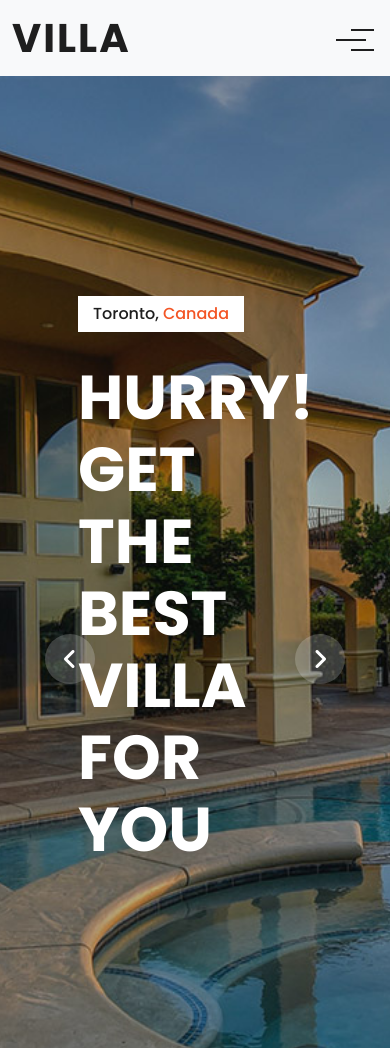
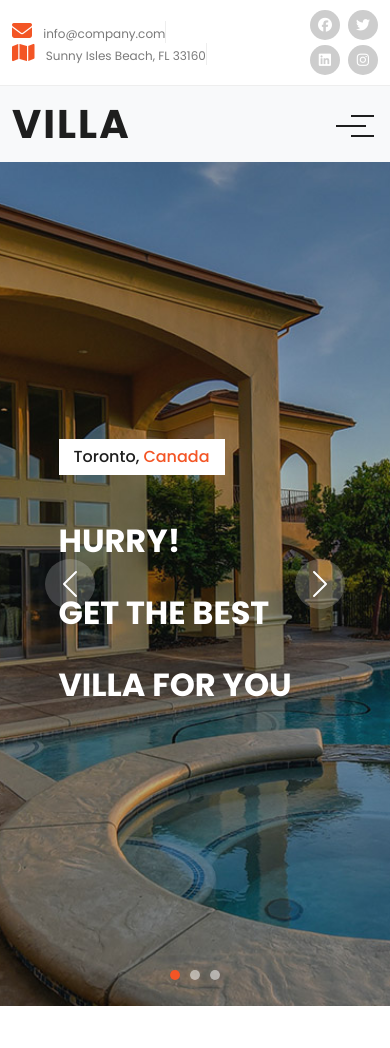
Before and after one commit to PhantomNoGameNoLife/Villa-Agency, a plain HTML site: page index.html in a window 390 px wide. Shown: the top 1048 px of the page. Drawn offline with nearby package versions, Linux system fonts and the light colour scheme.

Commit message:
update Carousel

```diff
--- a/css/master.css
+++ b/css/master.css
@@ -31,6 +31,8 @@ Global Styles
   --main-color: #f35525;
   --secondry-color: #1e1e1e;
   --default-color: #fff;
+  --bg-color: #cdcdcd;
+  --border-color: #eee;
 }
 
 body {
@@ -104,17 +106,17 @@ body {
 }
 
 .icon-button a:hover {
-  color: #f35525;
+  color: var(--main-color);
 }
 
 .icon-button a:hover i {
-  color: #fff;
+  color: var(--default-color);
 }
 
 .main-button a {
   display: inline-block;
-  background-color: #1e1e1e;
-  color: #fff;
+  background-color: var(--secondry-color);
+  color: var(--default-color);
   font-size: 14px;
   font-weight: 500;
   height: 40px;
@@ -125,8 +127,8 @@ body {
 }
 
 .main-button a:hover {
-  background-color: #f35525;
-  color: #fff;
+  background-color: var(--main-color);
+  color: var(--default-color);
 }
 
 h1,
@@ -135,20 +137,19 @@ h3,
 h4,
 h5,
 h6 {
-  color: #1e1e1e;
-  margin-top: 0px;
-  margin-bottom: 0px;
+  color: var(--secondry-color);
   font-weight: 700;
 }
 
 p {
-  font-size: 14px;
+  font-size: .875rem;
   line-height: 28px;
   color: #4a4a4a;
 }
 
 ul {
   list-style: none;
+  padding: 0;
 }
 
 a,
@@ -269,9 +270,9 @@ sub-navbar Style
 */
 
 .sub-navbar {
-  background-color: #fff;
+  background-color: var(--default-color);
   padding: .625rem 0px;
-  border-bottom: 1px solid #eee;
+  border-bottom: 1px solid var(--border-color);
 }
 
 .sub-navbar ul.social-links li {
@@ -281,9 +282,9 @@ sub-navbar Style
 .sub-navbar ul.social-links li a {
   width: 30px;
   height: 30px;
-  background-color: #cdcdcd;
+  background-color: var(--bg-color);
   border-radius: 50%;
-  color: #fff;
+  color: var(--default-color);
   font-size: 14px;
   transition: all .3s;
   -webkit-transition: all .3s;
@@ -302,7 +303,7 @@ sub-navbar Style
 .sub-navbar ul.info li {
   font-size: .875rem;
   color: #7a7a7a;
-  border-right: 1px solid #eee;
+  border-right: 1px solid var(--border-color);
   margin-right: 25px;
   padding-right: 25px;
 }
@@ -415,109 +416,96 @@ Banner Style
 ---------------------------------------------
 */
 
-.main-banner .item {
-  background-position: center center;
-  background-repeat: no-repeat;
-  background-size: cover;
-  padding: 220px 20% 320px 20%;
-  margin-top: 0px;
-}
-
-.main-banner .item-1 {
-  background-image: url(./../images/banner-01.jpg);
-}
-
-.main-banner .item-2 {
-  background-image: url(./../images/banner-02.jpg);
-}
-
-.main-banner .item-3 {
-  background-image: url(./../images/banner-03.jpg);
-}
-
-.main-banner .item span.category {
-  background-color: #fff;
-  color: #1e1e1e;
-  font-size: 16px;
+.carousel-caption {
+  text-align: left;
+  height: max-content;
+  top: 50%;
+  transform: translateY(-50%);
+  -webkit-transform: translateY(-50%);
+  -moz-transform: translateY(-50%);
+  -ms-transform: translateY(-50%);
+  -o-transform: translateY(-50%);
+}
+
+.carousel-caption .category {
+  background-color: var(--default-color);
+  color: var(--secondry-color);
+  font-size: 1rem;
   font-weight: 500;
-  text-transform: capitalize;
-  padding: 6px 15px;
-  display: inline-block;
+  padding: .375rem .9375rem;
   margin-bottom: 30px;
 }
 
-.main-banner .item span.category em {
+.carousel-caption .category em {
   font-style: normal;
-  color: #f35525;
-}
-
-.main-banner .item h2 {
-  font-size: 62px;
-  font-weight: 700;
+  color: var(--main-color);
+}
+
+.carousel-caption h2 {
+  font-size: 3.875rem;
   text-transform: uppercase;
-  color: #fff;
+  color: var(--default-color);
   line-height: 72px;
   width: 50%;
-  margin-bottom: 0px;
-}
-
-.main-banner .owl-dots {
-  position: absolute;
-  bottom: 60px;
-  left: 20%;
-}
-
-.main-banner .owl-dots .owl-dot {
+}
+
+.carousel-item {
+  height: 100dvh;
+}
+
+.carousel-item img {
+  height: 100%;
+  object-fit: cover;
+}
+
+.carousel-indicators [data-bs-target] {
   width: 10px;
   height: 10px;
-  background-color: #fff;
+  background-color: var(--default-color);
+  margin: 0 5px;
   border-radius: 50%;
-  margin-right: 10px;
-  transition: all .5s;
-}
-
-.main-banner .owl-dots .active {
-  background-color: #f35525;
-}
-
-.main-banner .owl-nav {
-  position: absolute;
-  top: 50%;
-  width: 100%;
-  transform: translateY(-50px);
-}
-
-.main-banner .owl-nav .owl-prev i,
-.main-banner .owl-nav .owl-next i {
+  -webkit-border-radius: 50%;
+  -moz-border-radius: 50%;
+  -ms-border-radius: 50%;
+  -o-border-radius: 50%;
+}
+
+.carousel-indicators button:hover,
+.carousel-indicators .active {
+  background-color: var(--main-color);
+}
+
+.carousel-control-prev,
+.carousel-control-next {
   width: 50px;
   height: 50px;
-  line-height: 50px;
-  font-size: 24px;
-  display: inline-block;
-  color: #fff;
+  top: 50%;
   background-color: rgba(255, 255, 255, 0.2);
+  opacity: 1;
+  transform: translateY(-50%);
+  -webkit-transform: translateY(-50%);
+  -moz-transform: translateY(-50%);
+  -ms-transform: translateY(-50%);
+  -o-transform: translateY(-50%);
   border-radius: 50%;
-  opacity: 1;
-  transition: all .3s;
-}
-
-.main-banner .owl-nav .owl-prev i {
-  position: absolute;
+  -webkit-border-radius: 50%;
+  -moz-border-radius: 50%;
+  -ms-border-radius: 50%;
+  -o-border-radius: 50%;
+}
+
+.carousel-control-prev {
   left: 45px;
 }
 
-.main-banner .owl-nav .owl-next i {
-  position: absolute;
+.carousel-control-next {
   right: 45px;
 }
 
-.main-banner .owl-nav .owl-prev i:hover,
-.main-banner .owl-nav .owl-next i:hover {
-  opacity: 1;
+.carousel-control-prev:hover,
+.carousel-control-next:hover {
   background-color: rgba(255, 255, 255, 0.5);
 }
-
-
 
 /*
 ---------------------------------------------
@@ -1375,10 +1363,6 @@ Responsive Style
 ---------------------------------------------
 */
 
-body {
-  overflow-x: hidden;
-}
-
 @media (max-width: 767px) {
 
   .best-deal .tabs-content .nav-link {
@@ -1404,18 +1388,6 @@ body {
 }
 
 @media (max-width: 992px) {
-  .sub-navbar {
-    display: none;
-  }
-
-  .background-header .main-nav .logo h1 {
-    line-height: 80px;
-  }
-
-  .main-banner .item h2 {
-    width: 100%;
-  }
-
   .featured .section-heading {
     margin-left: 0px;
     margin-right: 0px;
--- a/css/media.css
+++ b/css/media.css
@@ -1,5 +1,10 @@
 /* Responsive Design */
 @media (max-width: 991px) {
+    .sub-navbar ul.info li {
+        margin: 0;
+        padding: 0;
+    }
+
     .navbar-nav {
         background-color: #f1f0fe;
         border-radius: 0 0 25px 25px;
@@ -30,13 +35,40 @@
         margin: auto;
         text-align: center;
     }
+
+    .carousel-caption h2 {
+        width: 70%;
+    }
 }
 
-@media (max-width: 767px) {}
+@media (max-width: 767px) {
+    ul.info {
+        flex-direction: column;
+        align-items: start !important;
+    }
+
+    ul.social-links {
+        flex-wrap: wrap;
+        row-gap: 5px;
+    }
+
+    .sub-navbar ul.info li {
+        font-size: .75rem;
+        row-gap: 5px;
+    }
+
+    .carousel-caption h2 {
+        width: 100%;
+    }
+}
 
 @media (max-width: 575.98px) {
     .navbar-collapse.show {
         width: 100%;
         top: 76px;
     }
+
+    .carousel-caption h2 {
+        font-size: 2rem;
+    }
 }
--- a/index.html
+++ b/index.html
@@ -53,13 +53,13 @@
   <div class="sub-navbar">
     <div class="container">
       <div class="row align-items-center">
-        <div class="col-lg-8 col-md-8">
-          <ul class="info d-flex align-items-center mb-0">
+        <div class="col-8">
+          <ul class="info d-flex align-items-center mb-0 column-gap-4">
             <li><i class=" fa fa-envelope"></i> info@company.com</li>
             <li><i class="fa fa-map"></i> Sunny Isles Beach, FL 33160</li>
           </ul>
         </div>
-        <div class="col-lg-4 col-md-4">
+        <div class="col-4">
           <ul class="social-links d-flex align-items-center justify-content-end mb-0">
             <li><a href="#"><i class="fab fa-facebook"></i></a></li>
             <li><a href="https://x.com/minthu" target="_blank"><i class="fab fa-twitter"></i></a></li>
@@ -104,28 +104,54 @@
   </nav>
   <!-- ***** navbar end ***** -->
 
-  <div class="main-banner">
-    <div class="owl-carousel owl-banner">
-      <div class="item item-1">
-        <div class="header-text">
+  <!-- ***** headar start ***** -->
+  <header>
+    <div id="carouselExampleCaptions" class="carousel slide">
+      <div class="carousel-indicators">
+        <button type="button" data-bs-target="#carouselExampleCaptions" data-bs-slide-to="0" class="active"
+          aria-current="true" aria-label="Slide 1"></button>
+        <button type="button" data-bs-target="#carouselExampleCaptions" data-bs-slide-to="1"
+          aria-label="Slide 2"></button>
+        <button type="button" data-bs-target="#carouselExampleCaptions" data-bs-slide-to="2"
+          aria-label="Slide 3"></button>
+      </div>
+      <div class="carousel-inner">
+        <div class="carousel-item active">
+          <img src="./images/banner-01.jpg" class="d-block w-100" alt="Toronto Villa">
+          <div class="carousel-caption">
             <span class="category">Toronto, <em>Canada</em></span>
             <h2>Hurry!<br>Get the Best Villa for you</h2>
           </div>
         </div>
-      <div class="item item-2">
-        <div class="header-text">
+        <div class="carousel-item">
+          <img src="./images/banner-02.jpg" class="d-block w-100" alt="Melbourne Villa">
+          <div class="carousel-caption">
             <span class="category">Melbourne, <em>Australia</em></span>
             <h2>Be Quick!<br>Get the best villa in town</h2>
           </div>
         </div>
-      <div class="item item-3">
-        <div class="header-text">
+        <div class="carousel-item">
+          <img src="./images/banner-03.jpg" class="d-block w-100" alt="Miami Penthouse">
+          <div class="carousel-caption">
             <span class="category">Miami, <em>South Florida</em></span>
             <h2>Act Now!<br>Get the highest level penthouse</h2>
           </div>
         </div>
       </div>
+      <button class="carousel-control-prev" type="button" data-bs-target="#carouselExampleCaptions"
+        data-bs-slide="prev">
+        <span class="carousel-control-prev-icon" aria-hidden="true"></span>
+        <span class="visually-hidden">Previous</span>
+      </button>
+      <button class="carousel-control-next" type="button" data-bs-target="#carouselExampleCaptions"
+        data-bs-slide="next">
+        <span class="carousel-control-next-icon" aria-hidden="true"></span>
+        <span class="visually-hidden">Next</span>
+      </button>
     </div>
+  </header>
+  <!-- ***** headar end ***** -->
+
 
   <div class="featured section">
     <div class="container">
```
Lines whose indentation alone changed are shown as unchanged.
